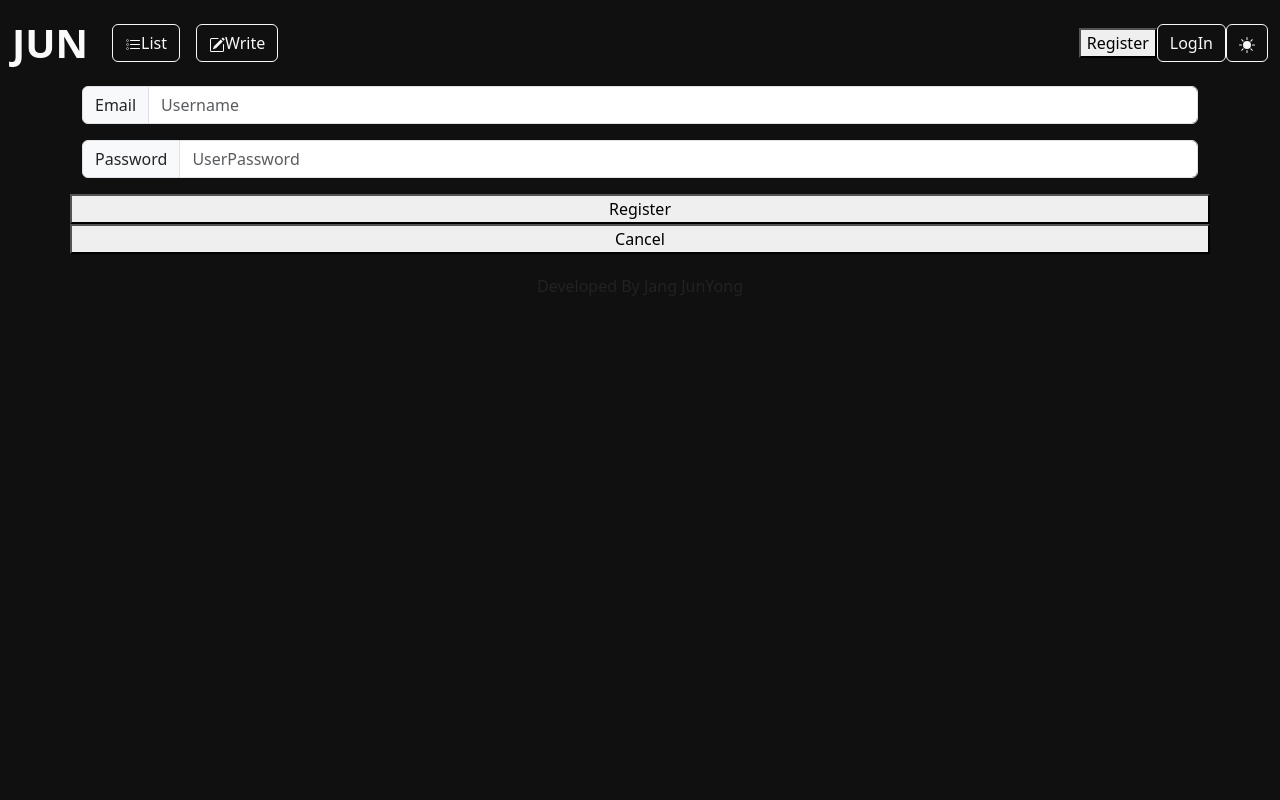
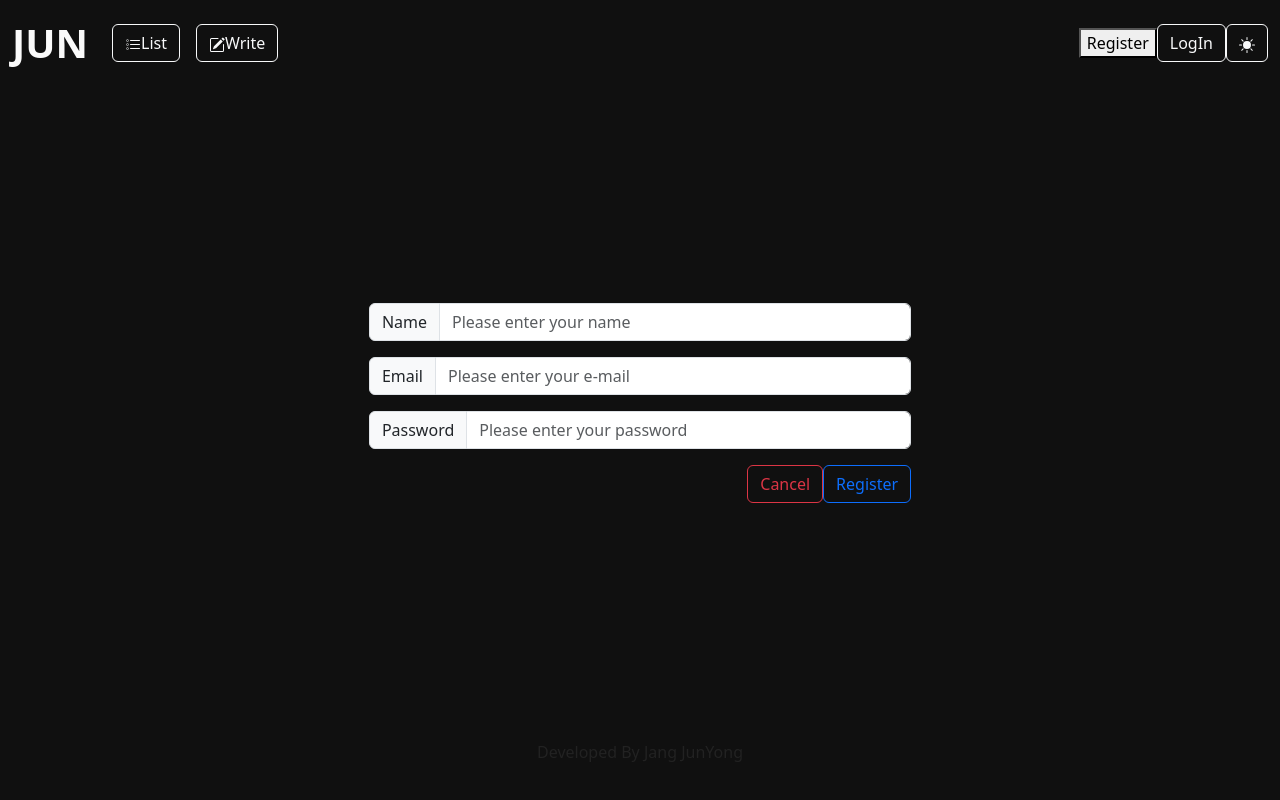
Before and after one commit to jkatagata1228/Blog, a Next.js app: page /register in a window 1280 px wide. Built offline with nearby package versions, Linux system fonts and the light colour scheme; no server answers.

Commit message:
fix/refactoring

```diff
--- a/app/globals.css
+++ b/app/globals.css
@@ -4,17 +4,6 @@ body {
 }
 ::-webkit-scrollbar {
   display: none; /* Chrome, Safari, Opera*/
-}
-
-.main_contents {
-  display: flex;
-  justify-content: center;
-  align-items: center;
-  height: calc(100vh - 86px - 80px);
-}
-.main_intro {
-  height: 100%;
-  text-align: end;
 }
 /* List Page */
 .listItem-link {
--- a/app/page.js
+++ b/app/page.js
@@ -1,16 +1,17 @@
 import { connectDB } from "@/util/database";
 import Image from "next/image";
 import { Col, Container, Row } from "react-bootstrap";
+import style from "./page.module.scss";
 
 export default async function Home() {
   const db = (await connectDB).db("forum");
   await db.collection("post").find().toArray();
 
   return (
-    <Container className="main_contents">
+    <Container className={style.main}>
       <Row>
         <Col md={6}>
-          <div className="main_intro">
+          <div className={style.main__div}>
             <h1>Hello</h1>
             <p>I am Jang JunYong, a front-end engineer.</p>
           </div>
--- /dev/null
+++ b/app/page.module.scss
@@ -0,0 +1,14 @@
+.main {
+  display: flex;
+  justify-content: center;
+  align-items: center;
+  height: calc(100vh - 86px - 80px);
+  &__div {
+    display: flex;
+    justify-content: center;
+    align-items: center;
+    flex-direction: column;
+    height: 100%;
+    // text-align: end;
+  }
+}
--- a/app/register/page.js
+++ b/app/register/page.js
@@ -1,12 +1,17 @@
 "use client";
 
 import { useState } from "react";
-import { Col, Container, Form, InputGroup, Row } from "react-bootstrap";
+import { Button, Col, Container, Form, InputGroup, Row } from "react-bootstrap";
+import style from "./page.module.scss";
 
 function Register() {
+  const [name, setName] = useState("");
   const [email, setEmail] = useState("");
   const [password, setPassword] = useState("");
 
+  const getNameValue = function (e) {
+    setName(e.target.value);
+  };
   const getEmailValue = function (e) {
     setEmail(e.target.value);
   };
@@ -14,26 +19,39 @@ function Register() {
     setPassword(e.target.value);
   };
   return (
-    <Container fluid="md">
+    <Container fluid="md" className={style.register}>
       <Row>
         <Col>
           <InputGroup className="mb-3">
-            <InputGroup.Text id="basic-addon1">Email</InputGroup.Text>
-            <Form.Control placeholder="Username" aria-label="Username" aria-describedby="basic-addon1" onChange={getEmailValue} />
+            <InputGroup.Text>Name</InputGroup.Text>
+            <Form.Control placeholder="Please enter your name" aria-label="Username" aria-describedby="basic-addon1" onChange={getNameValue} />
           </InputGroup>
           <InputGroup className="mb-3">
-            <InputGroup.Text id="basic-addon1">Password</InputGroup.Text>
-            <Form.Control placeholder="UserPassword" type="password" id="inputPassword5" aria-describedby="passwordHelpBlock" onChange={getPasswordlValue} />
+            <InputGroup.Text>Email</InputGroup.Text>
+            <Form.Control placeholder="Please enter your e-mail" aria-label="Username" aria-describedby="basic-addon1" onChange={getEmailValue} />
+          </InputGroup>
+          <InputGroup className="mb-3">
+            <InputGroup.Text>Password</InputGroup.Text>
+            <Form.Control
+              placeholder="Please enter your password"
+              type="password"
+              id="inputPassword5"
+              aria-describedby="passwordHelpBlock"
+              onChange={getPasswordlValue}
+            />
           </InputGroup>
         </Col>
-        <button
-          onClick={function () {
-            fetch("api/auth/signup", { method: "POST", body: JSON.stringify({ email: email, password: password, role: "none_admin" }) });
-          }}
-        >
-          Register
-        </button>
-        <button>Cancel</button>
+        <div className={style.register__div__btn}>
+          <Button variant="outline-danger">Cancel</Button>
+          <Button
+            variant="outline-primary"
+            onClick={function () {
+              fetch("api/auth/signup", { method: "POST", body: JSON.stringify({ name: name, email: email, password: password, role: "none_admin" }) });
+            }}
+          >
+            Register
+          </Button>
+        </div>
       </Row>
     </Container>
   );
--- /dev/null
+++ b/app/register/page.module.scss
@@ -0,0 +1,11 @@
+.register {
+  width: 100%;
+  height: calc(100vh - 86px - 80px);
+  display: flex;
+  justify-content: center;
+  align-items: center;
+  &__div__btn {
+    display: flex;
+    justify-content: end;
+  }
+}
--- a/package.json
+++ b/package.json
@@ -25,6 +25,7 @@
     "react-bootstrap": "^2.10.1",
     "react-bootstrap-icons": "^1.11.3",
     "react-dom": "^18",
-    "react-quill": "^2.0.0"
+    "react-quill": "^2.0.0",
+    "sass": "^1.71.1"
   }
 }
```
Also changed, not shown: app/Delete.js (added, +47 -0 lines), app/detail/[_id]/page.js (+9 -0 lines), app/list/ListItem.js (+42 -42 lines), app/write/page.js (+0 -11 lines), 1 other file (tests, documents, lock files or other folders).
